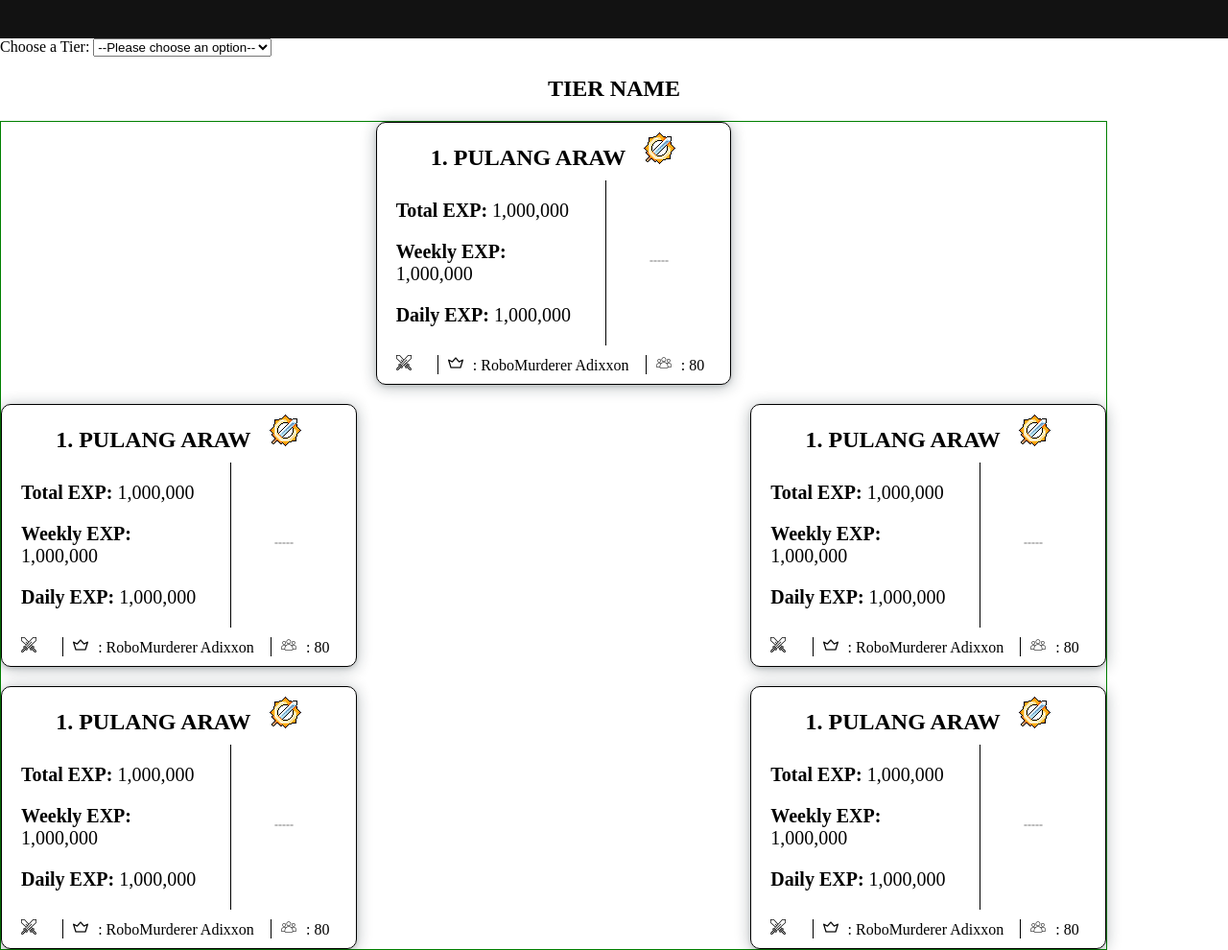
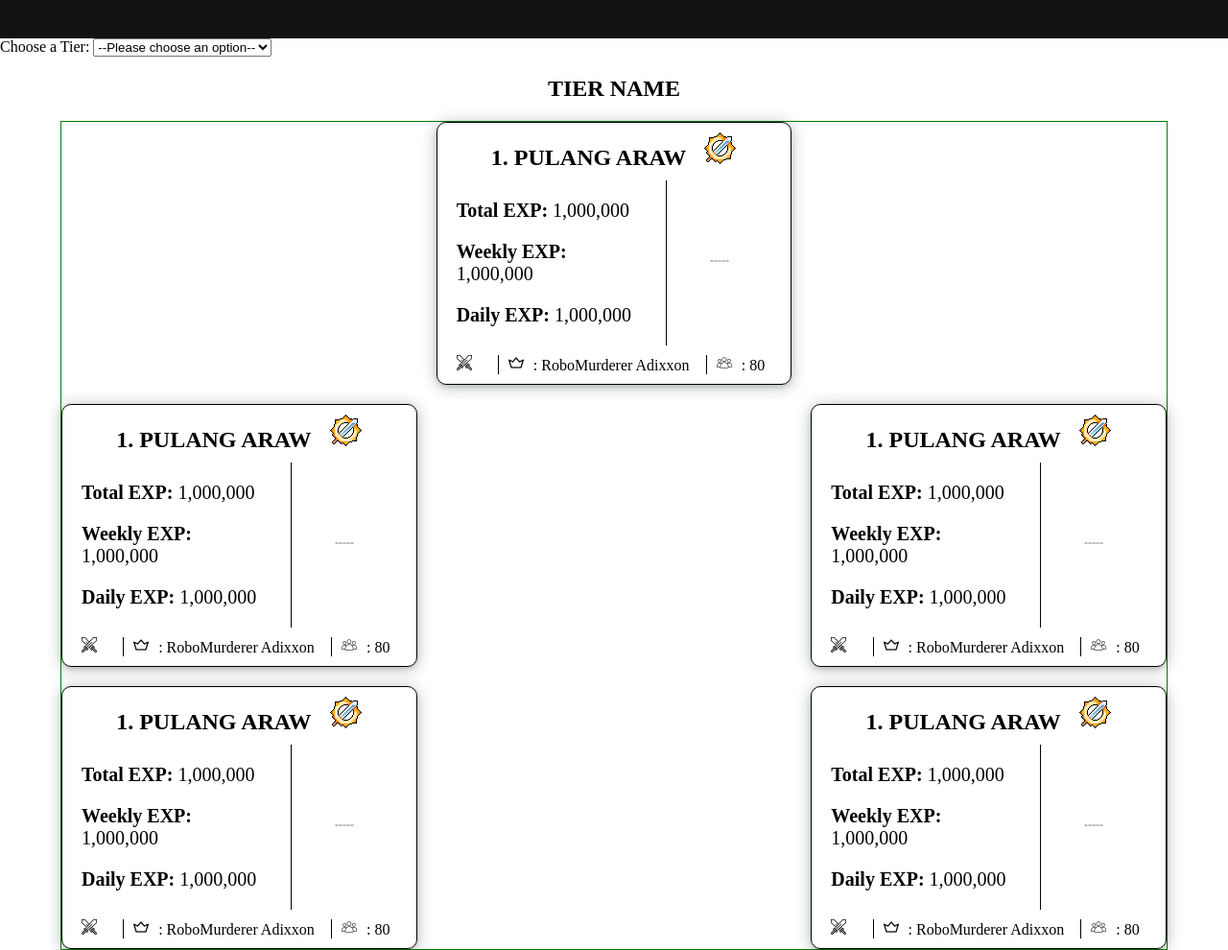
Before and after one commit to AlanJDonahue/SGL, a plain HTML site: page index.html in a window 1280 px wide. Shown: the part 760-1750 px from the top of the page at 96% size. Drawn offline with Linux system fonts and the light colour scheme.

Commit message:
Fix centering

```diff
--- a/styles.css
+++ b/styles.css
@@ -33,7 +33,11 @@ h1, h2, h3 {
     width: 25%;
 }
 
-
+.data {
+    display: flex;
+    justify-content: center;
+    /* align-items: center; */
+}
 
 .data-squares{
     display: grid;
```
